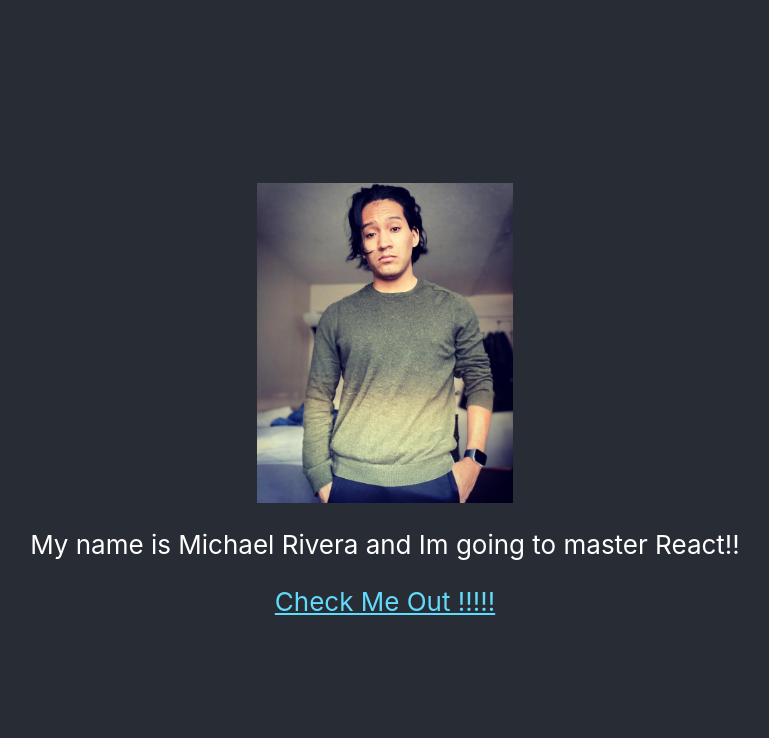
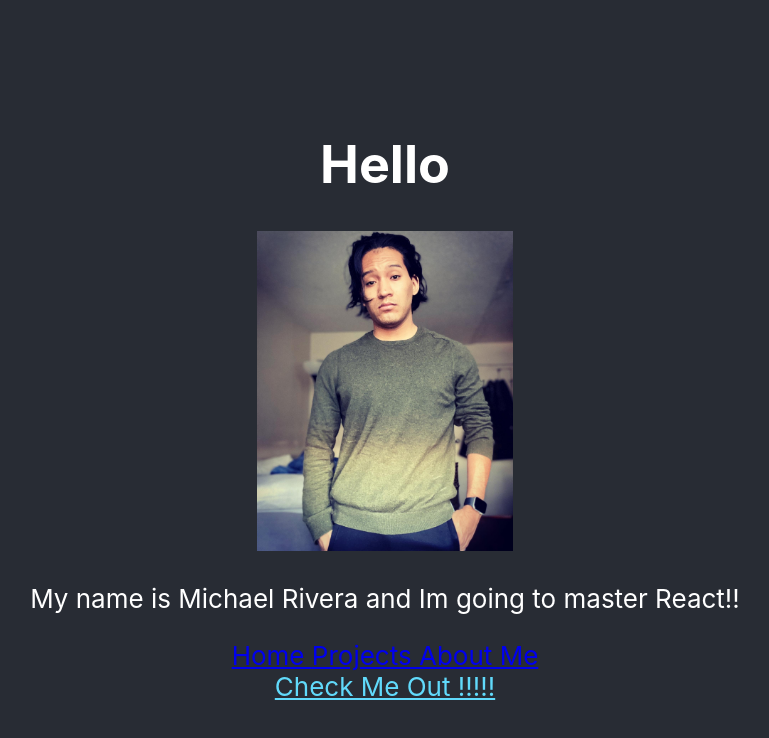
Before and after one commit to miker179/miker179.github.io, a React (Create React App) app: page / in a window 1280 px wide. Shown: the top 738 px of the page, without its empty margins (255-1024 px from the left). Built offline with nearby package versions, Linux system fonts and the light colour scheme.

Commit message:
got the links to work with the navbar components in different layout

```diff
--- a/package.json
+++ b/package.json
@@ -6,8 +6,11 @@
     "@testing-library/jest-dom": "^4.2.4",
     "@testing-library/react": "^9.4.1",
     "@testing-library/user-event": "^7.2.1",
+    "bootstrap": "^4.4.1",
     "react": "^16.12.0",
+    "react-bootstrap": "^1.0.0",
     "react-dom": "^16.12.0",
+    "react-router-dom": "^5.1.2",
     "react-scripts": "3.4.0"
   },
   "scripts": {
--- a/src/App.js
+++ b/src/App.js
@@ -1,15 +1,25 @@
 import React from 'react';
 import logo from './MichaelRIvera.JPG';
 import './App.css';
+import Home from './components/Home';
+import AboutMe from './components/AboutMe';
+import Projects from './components/Projects';
+import Error from './components/Error';
+import Navbar from './components/Navbar';
+import { BrowserRouter, Route, Switch} from 'react-router-dom';
+
 
 function App() {
   return (
     <div className="App">
       <header className="App-header">
-        <img src={logo} className="App-logo" alt="logo" />
+        {/* <img src={logo} className="App-logo" alt="logo" />
         <p>
           My name is Michael Rivera and Im going to master React!!
-        </p>
+        </p> */}
+        <BrowserRouter>
+          <Navi />
+        </BrowserRouter>
         <a
           className="App-link"
           href="https://github.com/miker179"
@@ -23,4 +33,19 @@ function App() {
   );
 }
 
+
+function Navi() {
+  return (
+    <main>
+      <Switch>
+        <Route path="/" component={Home} exact />
+        <Route path="/projects" component={Projects} />
+        <Route path="/aboutme" component={AboutMe} />
+        <Route component={Error} />
+      </Switch>
+    </main>
+  )
+}
+
+
 export default App;
--- /dev/null
+++ b/src/components/AboutMe.js
@@ -0,0 +1,20 @@
+import React from 'react';
+import Navbar from './Navbar';
+import Home from './Home';
+import Projects from './Projects';
+import { BrowserRouter, Route, Switch } from 'react-router-dom';
+
+class AboutMe extends React.Component {
+    render() {
+        return (
+            <div>
+                <BrowserRouter>
+                    <Navbar />
+                </BrowserRouter>
+                <h1>AboutMe</h1>
+            </div>
+        )
+    }
+
+}
+export default AboutMe;
--- /dev/null
+++ b/src/components/Error.js
@@ -0,0 +1,11 @@
+import React from 'react';
+
+class Error extends React.Component{
+    render() {
+        return(
+            <h1>Oops! Page not found!</h1>
+        )
+    }
+}
+
+export default Error;
--- /dev/null
+++ b/src/components/Home.js
@@ -0,0 +1,21 @@
+import React from 'react';
+import logo from '../MichaelRIvera.JPG';
+import Navbar from './Navbar';
+class Home extends React.Component {
+
+    render() {
+        return (
+            <div>
+                <h1>Hello</h1>
+                <img src={logo} className="App-logo" alt="logo" />
+                <p>
+                    My name is Michael Rivera and Im going to master React!!
+                </p>
+                <Navbar />
+            </div>
+        )
+    }
+
+}
+
+export default Home;
--- /dev/null
+++ b/src/components/Navbar.js
@@ -0,0 +1,14 @@
+import React from 'react';
+import { Link } from 'react-router-dom';
+
+function Navbar() {
+    return (
+      <div>
+        <Link to="/">Home </Link>
+        <Link to="/projects">Projects </Link>
+        <Link to="/aboutme">About Me</Link>
+      </div>
+    );
+  };
+
+  export default Navbar;
--- /dev/null
+++ b/src/components/Projects.js
@@ -0,0 +1,15 @@
+import React from 'react';
+import NavBar from './Navbar';
+
+class Projects extends React.Component {
+    render() {
+        return (
+            <div>
+                <NavBar />
+                <h1>Projects</h1>
+            </div>
+        )
+    }
+}
+
+export default Projects;
```
Also changed, not shown: 1 other file (tests, documents, lock files or other folders).
